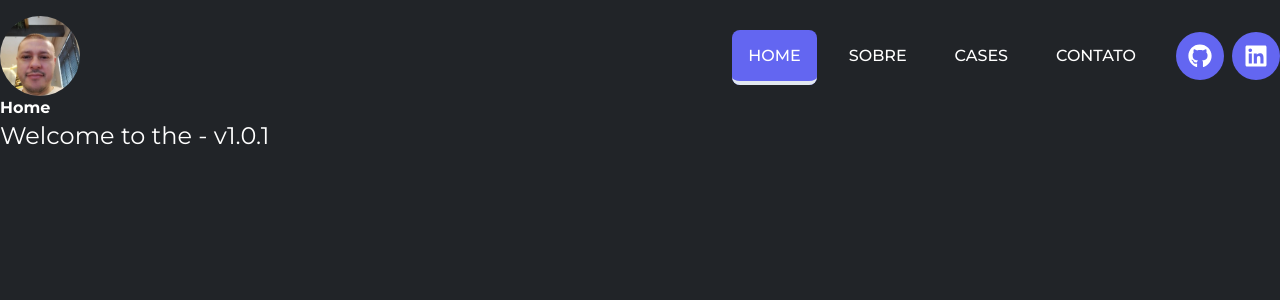
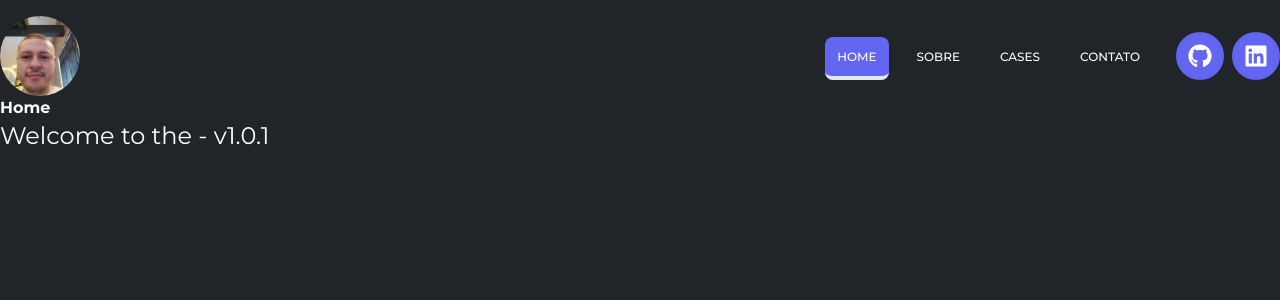
Before and after one commit to ogeraldoluizcom/ogeraldoluiz, a Next.js app: page / in a window 1280 px wide. Shown: the top 300 px of the page. Built offline with nearby package versions, Linux system fonts and the light colour scheme.

Commit message:
Refactor NavItem styles and update test assertions for clarity

```diff
--- a/src/components/nav-item/index.tsx
+++ b/src/components/nav-item/index.tsx
@@ -25,10 +25,11 @@ export const NavItem = ({
             hover:bg-indigo-500
             hover:font-medium
             rounded-lg
-            p-4
+            p-3
+            text-[12px]
             transition-colors
             duration-300
-            ease-in-out
+            ease-
             transform
             hover:scale-110
           `,
--- a/src/components/nav-item/test.tsx
+++ b/src/components/nav-item/test.tsx
@@ -30,7 +30,6 @@ describe('<NavItem />', () => {
 
     render(<NavItem name={name} href={href} isActive={isActive} />)
 
-    // Verifica se o nome está presente
     const linkElement = screen.getByText(name)
     expect(linkElement).toBeInTheDocument()
 
```
